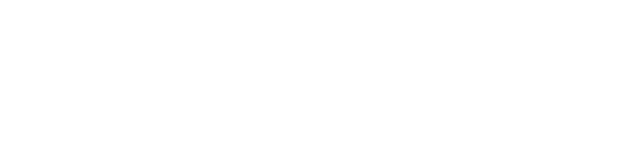
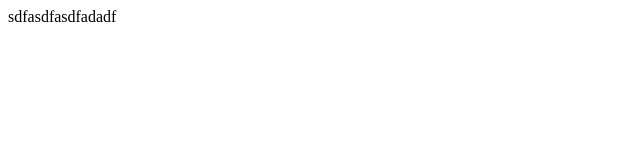
Before and after one commit to 2Kier16/kier-git-project, a plain HTML site: page index.html in a window 1280 px wide. Shown: the whole page, without its empty margins (0-640 px from the left). Drawn offline with Linux system fonts and the light colour scheme.

Commit message:
Update index.html

```diff
--- a/index.html
+++ b/index.html
@@ -7,6 +7,6 @@
     <title>Document</title>
 </head>
 <body>
-
+    sdfasdfasdfadadf
 </body>
 </html>
```
